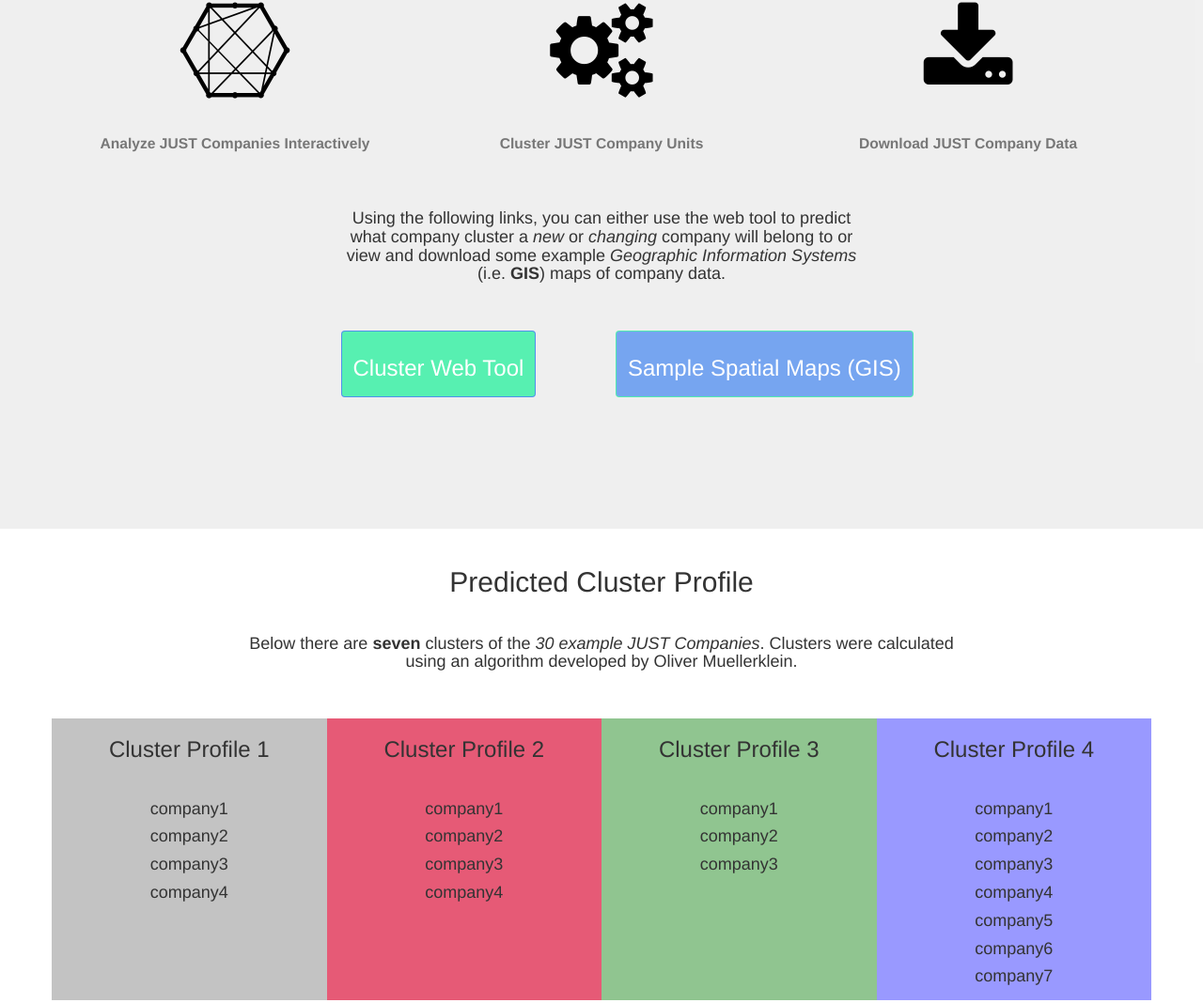
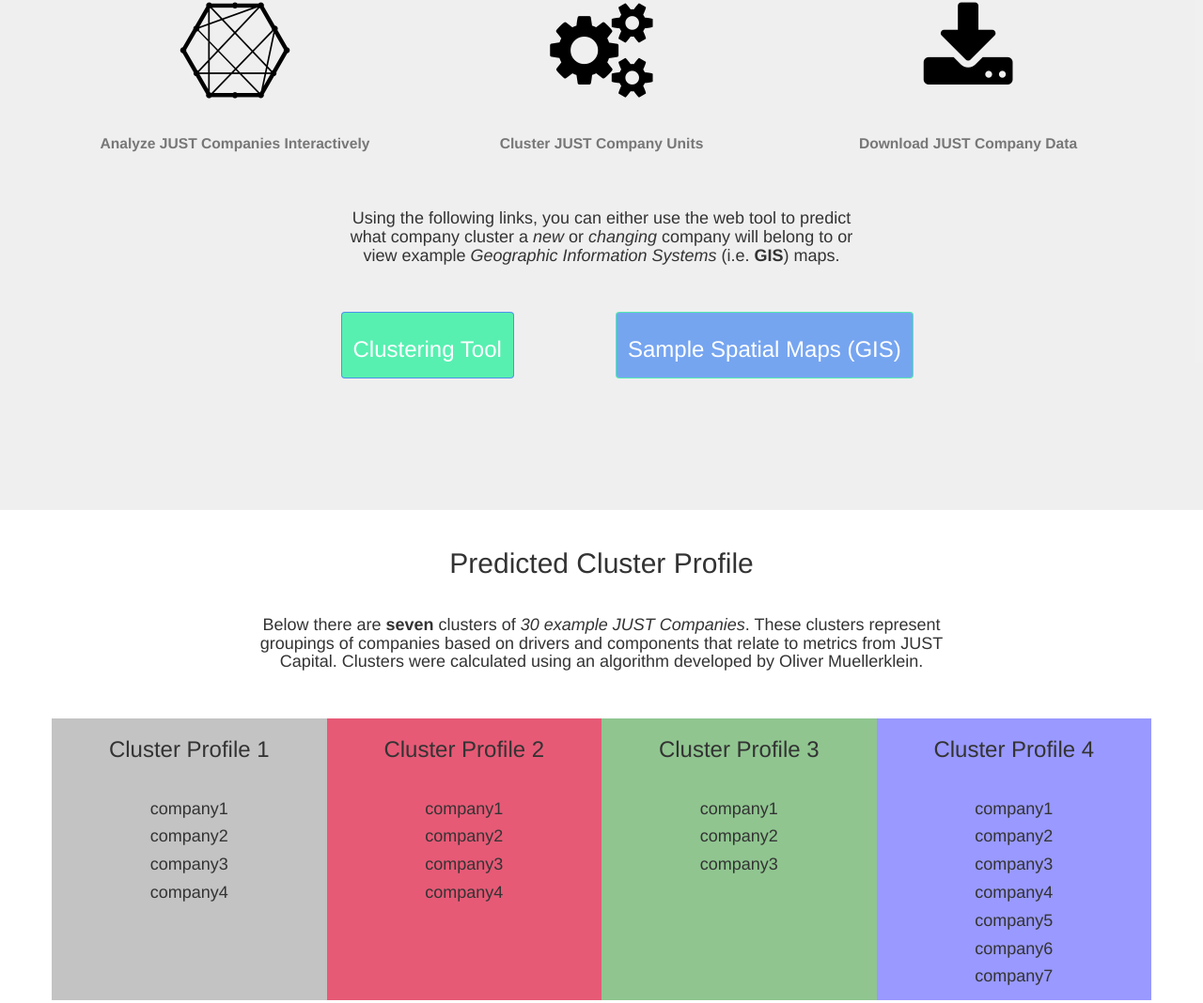
Before and after one commit to Thru-Echoes/tdi_cluster_app, a plain HTML site: page index.html in a window 1280 px wide. Shown: the part 1139-2207 px from the top of the page at 94% size. Drawn offline with Linux system fonts and the light colour scheme.

```diff
--- a/index.html
+++ b/index.html
@@ -147,7 +147,7 @@
                     <div class="col-md-3"></div>
                     <div class="col-md-6">
                         <div style="height: 20px;"></div>
-                        <h4 style="text-align: center;">Using the following links, you can either use the web tool to predict what company cluster a <i>new</i> or <i>changing</i> company will belong to or view and download some example <i>Geographic Information Systems</i> (i.e. <b>GIS</b>) maps of company data.</h4>
+                        <h4 style="text-align: center;">Using the following links, you can either use the web tool to predict what company cluster a <i>new</i> or <i>changing</i> company will belong to or view example <i>Geographic Information Systems</i> (i.e. <b>GIS</b>) maps.</h4>
                     </div>
                     <div class="col-md-3"></div>
                     <div style="height: 30px;"></div>
@@ -157,7 +157,7 @@
                     <div class="col-md-3">
                         <div style="height: 40px;"></div>
                         <button class="btn btn-danger danger-specialL" onclick="window.location='web_tool.html'">
-                            <h3 style="text-align: center;">Cluster Web Tool</h3>
+                            <h3 style="text-align: center;">Clustering Tool</h3>
                         </button>
                         <div style="height: 40px;"></div>
                     </div>
@@ -185,7 +185,7 @@
                         <br>
                         <h2 style="text-align: center">Predicted Cluster Profile</h2>
                         <br>
-                        <h4 style="text-align: center">Below there are <b>seven</b> clusters of the <i>30 example JUST Companies</i>. Clusters were calculated using an algorithm developed by Oliver Muellerklein.</h4>
+                        <h4 style="text-align: center">Below there are <b>seven</b> clusters of <i>30 example JUST Companies</i>. These clusters represent groupings of companies based on drivers and components that relate to metrics from JUST Capital. Clusters were calculated using an algorithm developed by Oliver Muellerklein.</h4>
                         <div style="height: 40px;"></div>
                     </div>
                     <div class="col-md-2"></div>
@@ -308,7 +308,7 @@
                 </div>
                 <div class="row">
                     <div class="col-md-6">
-                        <h4 class="footer-text"><a href="#">JUST Company</a></h4>
+                        <h4 class="footer-text"><a href="#">JUST Capital</a></h4>
                     </div>
                 </div>
             </div>
```
Also changed, not shown: web_tool.html (+1 -0 lines).
